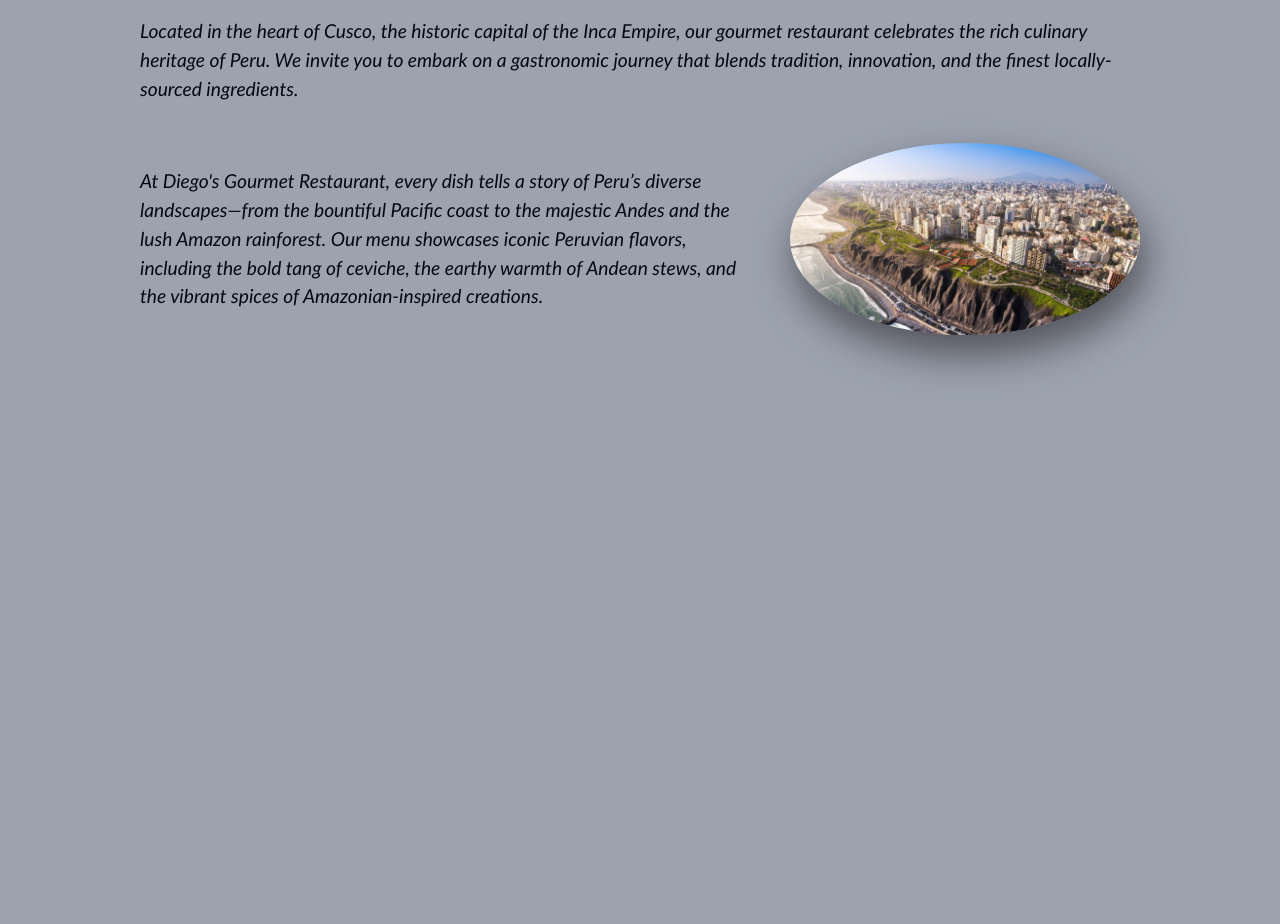
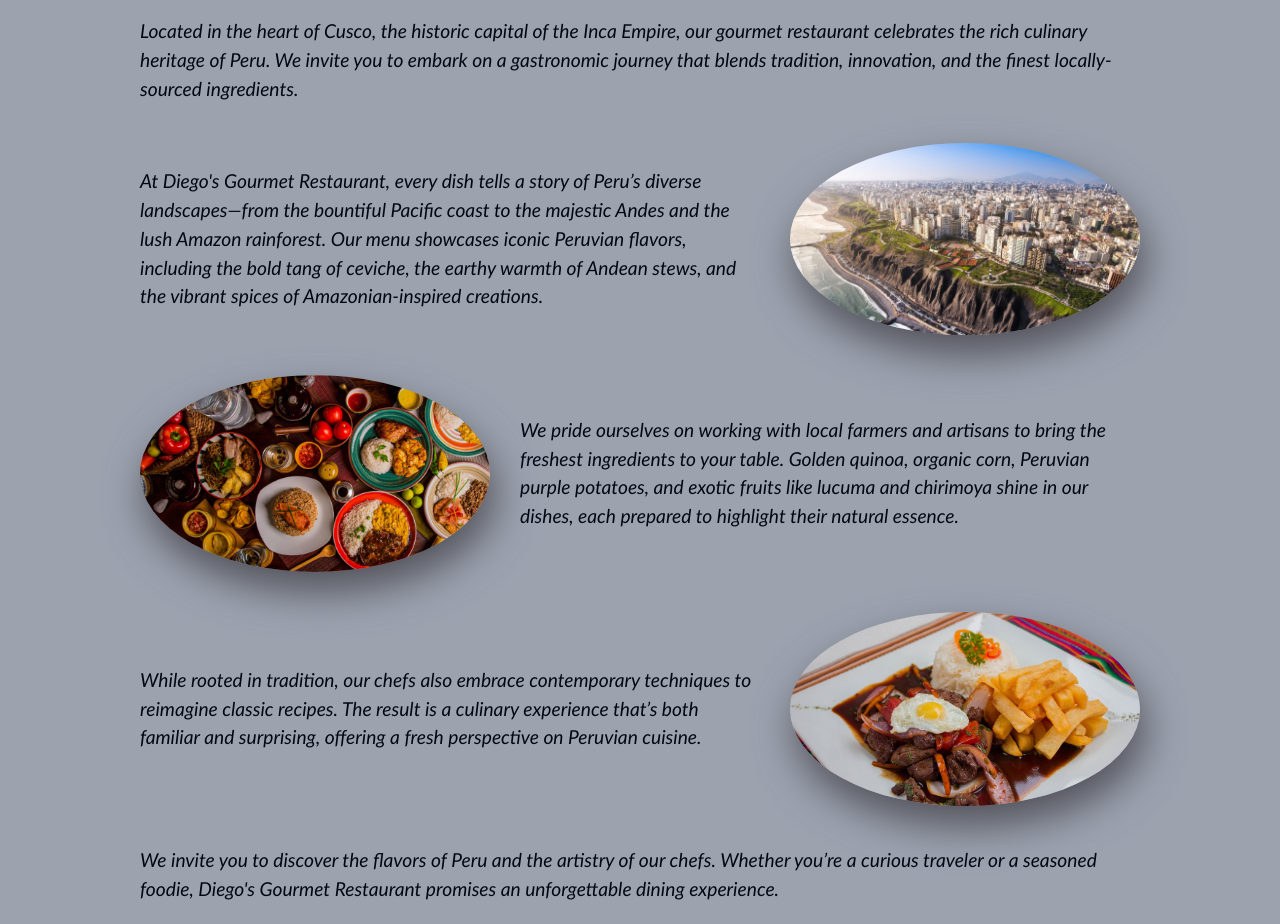
Before and after one commit to DiegoVT17/Diego-s-Gourmet-Restaurant, a website built with webpack: page src/index.html in a window 1280 px wide. Shown: the part 165-1089 px from the top of the page. Before the commit the page ends 800 px from the top, so only its background shows below. Built offline with nearby package versions, Linux system fonts and the light colour scheme.

Commit message:
finished home page

```diff
--- a/src/pages/home.js
+++ b/src/pages/home.js
@@ -1,9 +1,12 @@
 import lima from "../img/lima.jpg";
+import ingredients from "../img/ingredients.jpg";
+import lomo from "../img/lomo.jpg";
 
 export default function initialPage() {
   const div = document.createElement("div");
   const title = document.createElement("h1");
-  const p1 = document.createElement("p");
+  const initial = document.createElement("p");
+  const end = document.createElement("p");
 
   const textContainer = presentationCont();
 
@@ -11,10 +14,13 @@
   div.setAttribute("id", "home");
   title.innerHTML = "Diego's Gourmet Restaurant";
 
-  p1.innerHTML =
+  initial.innerHTML =
     "Located in the heart of Cusco, the historic capital of the Inca Empire, our gourmet restaurant celebrates the rich culinary heritage of Peru. We invite you to embark on a gastronomic journey that blends tradition, innovation, and the finest locally-sourced ingredients.";
 
-  div.append(title, p1, textContainer);
+  end.innerHTML =
+    "We invite you to discover the flavors of Peru and the artistry of our chefs. Whether you’re a curious traveler or a seasoned foodie, Diego's Gourmet Restaurant promises an unforgettable dining experience.";
+
+  div.append(title, initial, textContainer, end);
 
   return div;
 }
@@ -22,27 +28,63 @@
 function presentationCont() {
   const textContainer = document.createElement("div");
   const peruPres = peruPresentation();
+  const ingredientPres = ingredientPresentation();
+  const cuisine = cuisinePresentation();
 
   textContainer.classList.add("text-container");
-  textContainer.append(peruPres);
+  textContainer.append(peruPres, ingredientPres, cuisine);
 
   return textContainer;
 }
 
 function peruPresentation() {
-  const para1 = document.createElement("div");
-  const img1 = document.createElement("img");
-  const p2 = document.createElement("p");
+  const paraCont = document.createElement("div");
+  const img = document.createElement("img");
+  const para = document.createElement("p");
 
-  p2.innerHTML =
+  para.innerHTML =
     "At Diego's Gourmet Restaurant, every dish tells a story of Peru’s diverse landscapes—from the bountiful Pacific coast to the majestic Andes and the lush Amazon rainforest. Our menu showcases iconic Peruvian flavors, including the bold tang of ceviche, the earthy warmth of Andean stews, and the vibrant spices of Amazonian-inspired creations.";
 
-  img1.src = lima;
-  img1.alt = "lima";
-  img1.classList.add("lima");
+  img.src = lima;
+  img.alt = "lima";
+  img.classList.add("lima");
 
-  para1.append(p2, img1);
-  para1.classList.add("para1");
+  paraCont.append(para, img);
+  paraCont.classList.add("para1");
 
-  return para1;
+  return paraCont;
 }
+
+function ingredientPresentation() {
+  const paraCont = document.createElement("div");
+  const img = document.createElement("img");
+  const para = document.createElement("p");
+
+  para.innerHTML =
+    "We pride ourselves on working with local farmers and artisans to bring the freshest ingredients to your table. Golden quinoa, organic corn, Peruvian purple potatoes, and exotic fruits like lucuma and chirimoya shine in our dishes, each prepared to highlight their natural essence.";
+
+  img.src = ingredients;
+  img.alt = "ingredient-img";
+
+  paraCont.classList.add("para2");
+  paraCont.append(img, para);
+
+  return paraCont;
+}
+
+function cuisinePresentation() {
+  const paraCont = document.createElement("div");
+  const img = document.createElement("img");
+  const para = document.createElement("p");
+
+  para.innerHTML =
+    "While rooted in tradition, our chefs also embrace contemporary techniques to reimagine classic recipes. The result is a culinary experience that’s both familiar and surprising, offering a fresh perspective on Peruvian cuisine.";
+
+  img.src = lomo;
+  img.alt = "lomo-saltado";
+
+  paraCont.classList.add("para3");
+  paraCont.append(para, img);
+
+  return paraCont;
+}
--- a/src/styles.css
+++ b/src/styles.css
@@ -77,7 +77,9 @@
   font-style: italic;
 }
 
-.para1 {
+.para1,
+.para2,
+.para3 {
   display: flex;
   align-items: center;
 }
@@ -86,10 +88,17 @@
   font-style: italic;
 }
 
-.lima {
+.para1 img,
+.para2 img,
+.para3 img {
   width: 350px;
   height: auto;
   border-radius: 50%;
   margin-left: 30px;
   box-shadow: 5px 20px 40px #52525b;
 }
+
+.para2 img {
+  margin-left: 0;
+  margin-right: 30px;
+}
```
